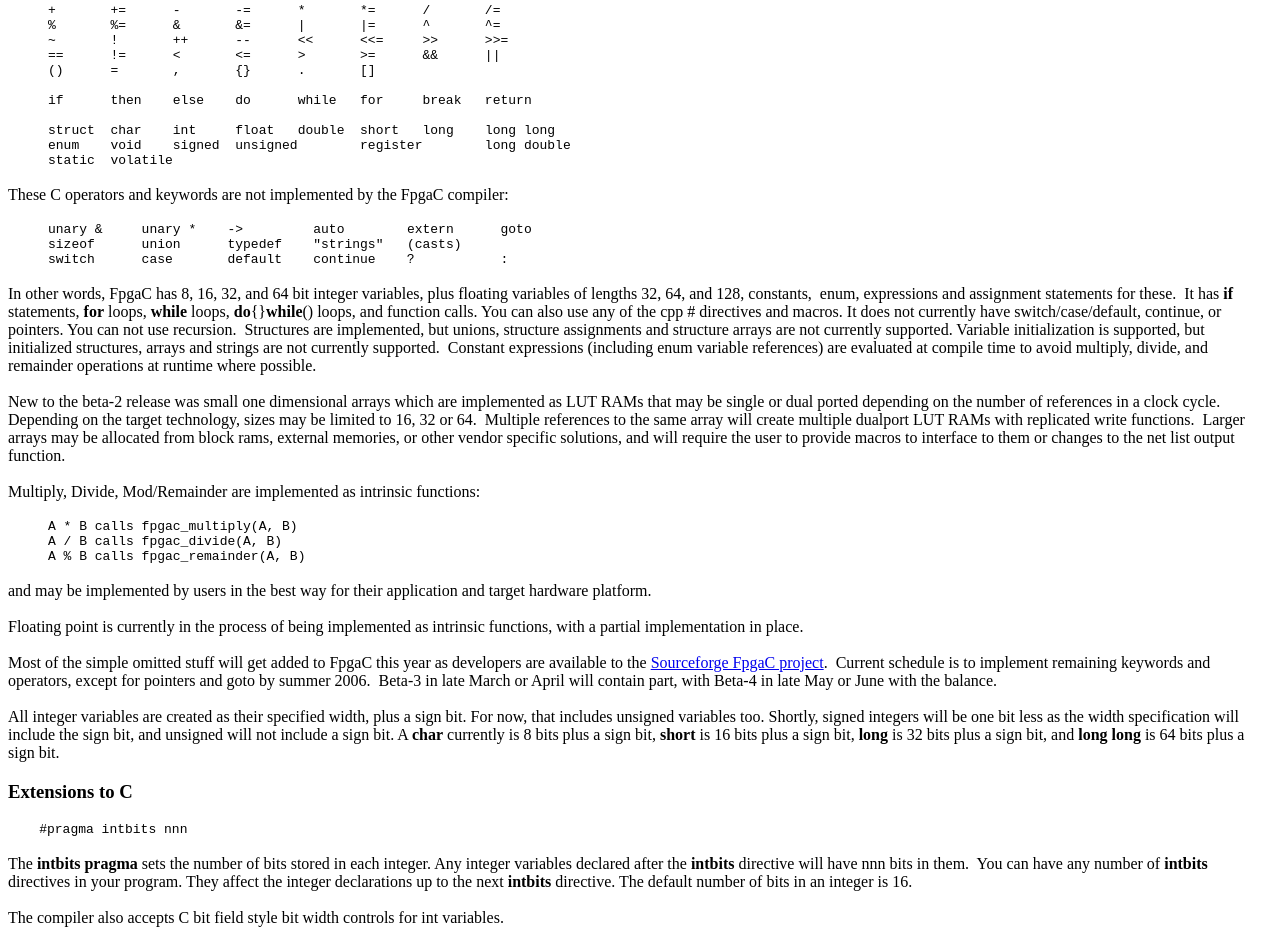
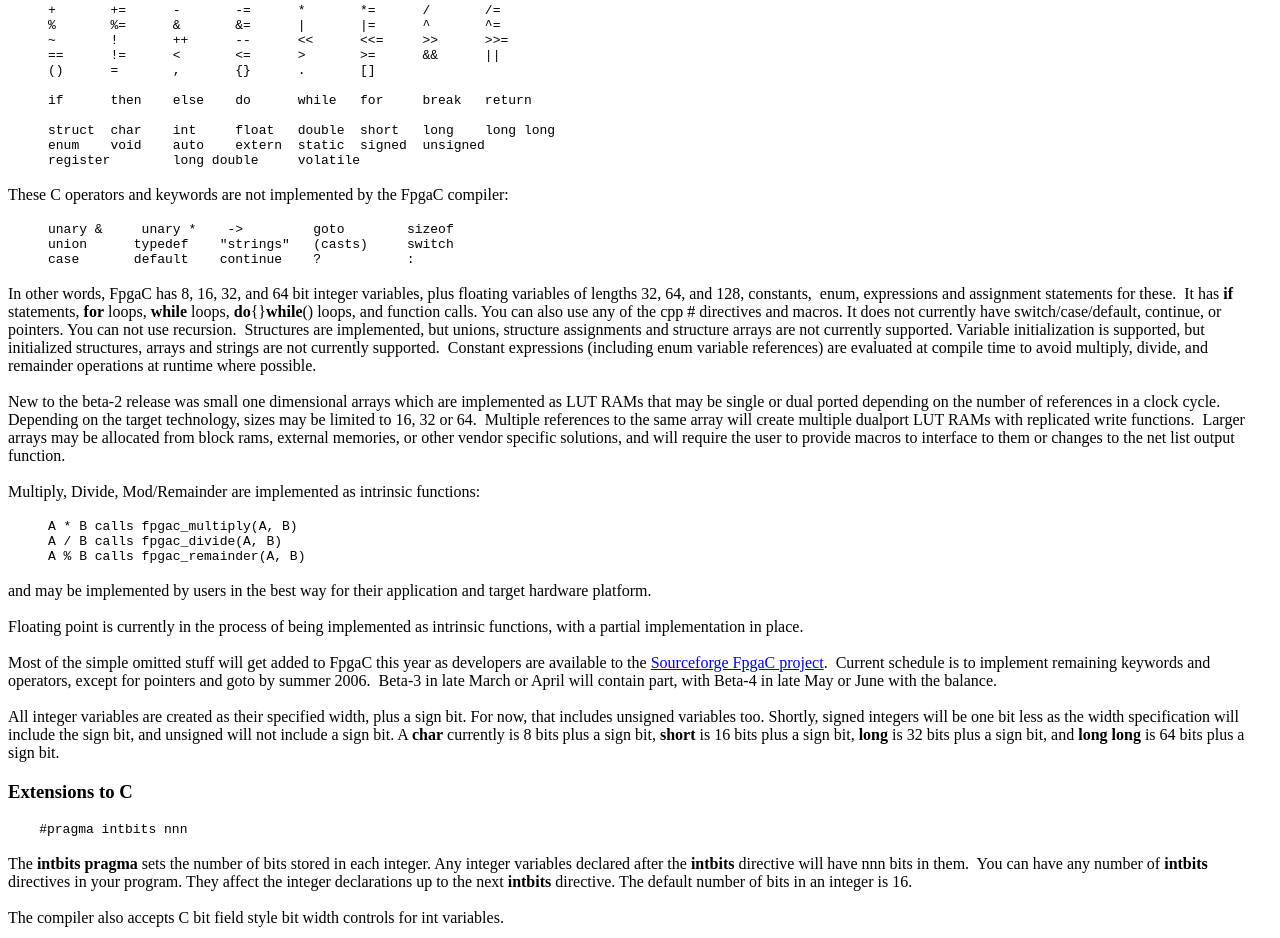
Before and after one commit to Augertron/FpgaC, a plain HTML site: page fpgac/doc/FpgaC-UsersManual.html in a window 1280 px wide. Shown: the part 1593-2531 px from the top of the page. Drawn offline with Linux system fonts and the light colour scheme.

Commit message:
Minor update of language feature tables for work this spring

```diff
--- a/fpgac/doc/FpgaC-UsersManual.html
+++ b/fpgac/doc/FpgaC-UsersManual.html
@@ -194,10 +194,11 @@ char&nbsp;&nbsp;&nbsp; int</span><span style="font-family: monospace;"></span><s
 double&nbsp; short&nbsp;&nbsp;
 long&nbsp;&nbsp;&nbsp; long long<br>
 </span><span style="font-family: monospace;">enum&nbsp;&nbsp;&nbsp;
-void&nbsp;&nbsp;&nbsp; signed&nbsp;
-unsigned&nbsp;&nbsp;&nbsp;&nbsp;&nbsp;&nbsp;&nbsp;
-register&nbsp;&nbsp;&nbsp;&nbsp;&nbsp;&nbsp;&nbsp; long double<br>
-static&nbsp; volatile<br>
+void&nbsp;&nbsp;&nbsp; </span><span style="font-family: monospace;">auto&nbsp;&nbsp;&nbsp;
+extern&nbsp; static&nbsp; </span><span style="font-family: monospace;">signed&nbsp;
+unsigned<br>
+register&nbsp;&nbsp;&nbsp;&nbsp;&nbsp;&nbsp;&nbsp; long
+double&nbsp;&nbsp;&nbsp;&nbsp; volatile<br>
 </span></div>
 <div style="margin-left: 80px;"><span style="font-family: monospace;"></span></div>
 <br>
@@ -208,19 +209,14 @@ compiler:<br>
  style="font-family: monospace;">unary &amp;
 &nbsp; &nbsp; unary *&nbsp; &nbsp; </span><span
  style="font-family: monospace;">-&gt;</span><span
- style="font-family: monospace;">&nbsp; &nbsp; &nbsp; &nbsp;&nbsp; auto
-&nbsp;
-&nbsp;&nbsp;&nbsp;&nbsp;
-</span><span style="font-family: monospace;">extern&nbsp;&nbsp;&nbsp;&nbsp;&nbsp;
-goto<br>
-sizeof&nbsp;&nbsp;&nbsp;&nbsp;&nbsp; union</span><span
+ style="font-family: monospace;">&nbsp; &nbsp;</span><span
  style="font-family: monospace;">&nbsp;&nbsp;&nbsp;&nbsp;&nbsp;
+goto&nbsp;&nbsp;&nbsp;&nbsp;&nbsp;&nbsp;&nbsp; sizeof<br>
+union</span><span style="font-family: monospace;">&nbsp;&nbsp;&nbsp;&nbsp;&nbsp;
 typedef</span><span style="font-family: monospace;"> &nbsp;&nbsp; </span><span
  style="font-family: monospace;">"strings"
-&nbsp; (casts)</span><br>
-<span style="font-family: monospace;">switch</span><span
- style="font-family: monospace;">
-&nbsp;&nbsp; &nbsp;
+&nbsp; (casts)</span><span style="font-family: monospace;">&nbsp;&nbsp;&nbsp;&nbsp;
+switch</span><span style="font-family: monospace;"><br>
 case &nbsp; &nbsp;&nbsp;&nbsp; </span><span
  style="font-family: monospace;">default &nbsp;&nbsp; continue
 &nbsp;&nbsp; ? &nbsp; &nbsp; &nbsp; &nbsp; &nbsp; :</span>
```
